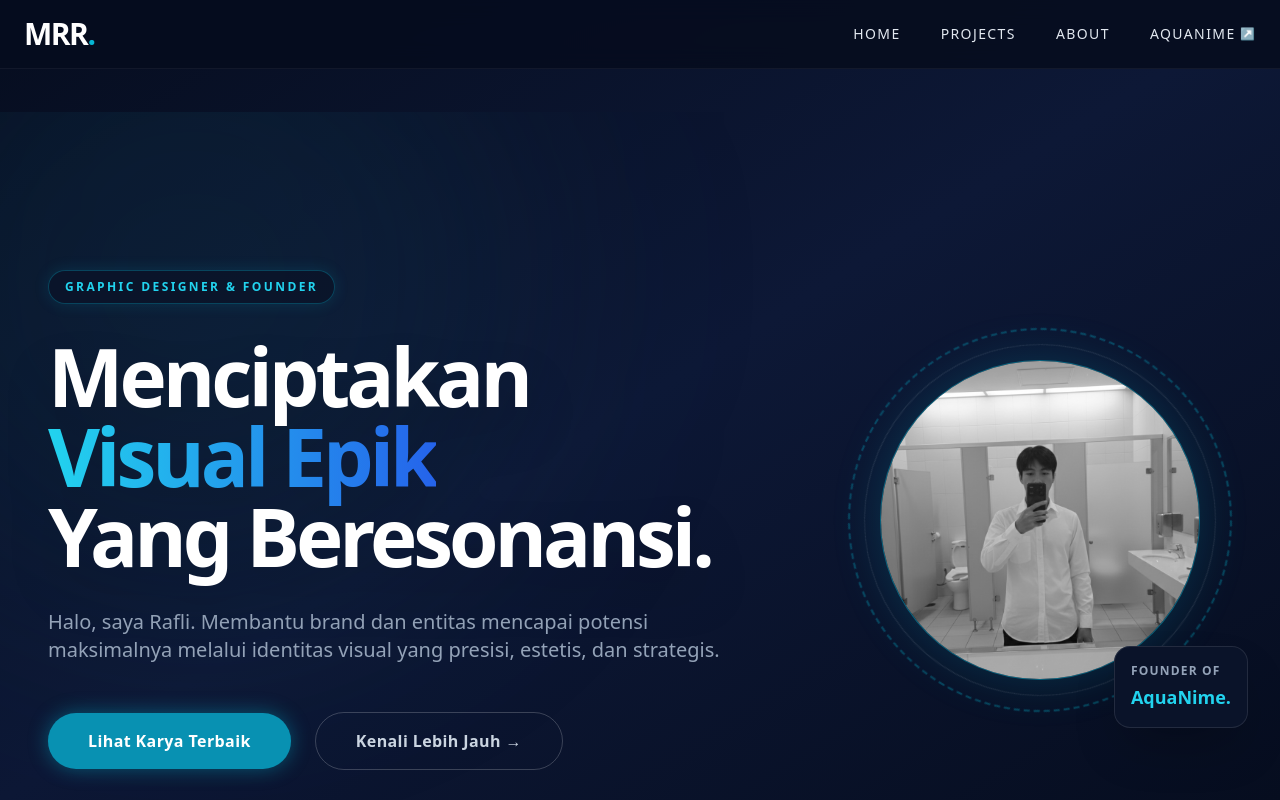
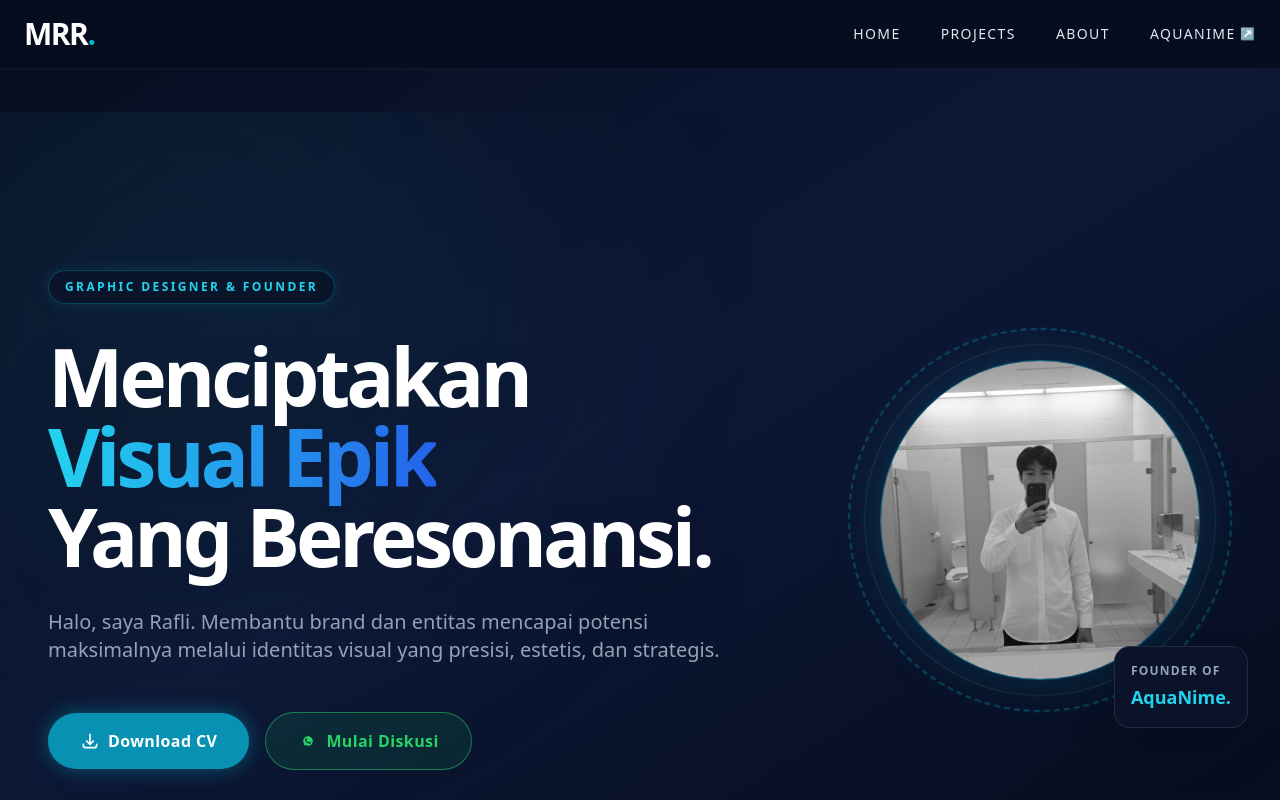
Before and after one commit to Rafli161102/CV-MRR, a Next.js app: page / in a window 1280 px wide. Shown: the top 800 px of the page. Built offline with nearby package versions, Linux system fonts and the light colour scheme.

Commit message:
Update page.jsx

```diff
--- a/src/app/page.jsx
+++ b/src/app/page.jsx
@@ -4,30 +4,26 @@ import Link from 'next/link';
 import { PROJECT_LIST } from '../data/store';
 
 export default function Home() {
-  // Mengambil 3 karya pertama dari store.js untuk dipajang di Beranda
   const featuredProjects = PROJECT_LIST.slice(0, 3);
+
+  // Ganti dengan nomor WhatsApp aslimu (format: 628...)
+  const whatsappNumber = "6285155020363";
+  const waMessage = "Halo Rafli, saya tertarik dengan portofolio desain Anda dan ingin berdiskusi lebih lanjut.";
 
   return (
     <div className="min-h-screen bg-[#060D1F] text-slate-300 font-sans selection:bg-cyan-500 selection:text-white relative overflow-hidden">
 
-      {/* =========================================================================
-         BACKGROUND CYBER SPACE FX
-         ========================================================================= */}
+      {/* BACKGROUND */}
       <div className="fixed inset-0 bg-gradient-to-br from-[#060D1F] via-[#0D1836] to-[#060D1F] pointer-events-none z-0"></div>
-
-      {/* Orbs Sinar Cyan Melayang */}
       <div className="absolute top-[-10%] left-[-10%] w-[40rem] h-[40rem] bg-cyan-900/20 rounded-full blur-[120px] pointer-events-none z-0"></div>
       <div className="absolute bottom-[-10%] right-[-5%] w-[30rem] h-[30rem] bg-cyan-600/10 rounded-full blur-[100px] pointer-events-none z-0"></div>
 
       <div className="relative z-10 pt-32 pb-32">
         <div className="max-w-7xl mx-auto px-6 lg:px-12">
 
-          {/* =========================================================================
-             HERO SECTION (SAPAAN UTAMA)
-             ========================================================================= */}
+          {/* HERO SECTION */}
           <div className="flex flex-col lg:flex-row items-center justify-between gap-16 lg:gap-8 min-h-[70vh]">
 
-            {/* Bagian Teks (Kiri) */}
             <div className="w-full lg:w-[61.8%] flex flex-col justify-center text-center lg:text-left">
               <div className="inline-block px-4 py-2 bg-[#0A1329]/80 border border-cyan-500/30 rounded-full text-cyan-400 text-xs font-bold tracking-[0.2em] uppercase mb-8 self-center lg:self-start shadow-[0_0_15px_rgba(6,182,212,0.15)]">
                 Graphic Designer & Founder
@@ -45,24 +41,39 @@ export default function Home() {
                 Halo, saya Rafli. Membantu brand dan entitas mencapai potensi maksimalnya melalui identitas visual yang presisi, estetis, dan strategis.
               </p>
 
-              <div className="flex flex-col sm:flex-row items-center gap-6 justify-center lg:justify-start">
-                <Link href="/projects" className="w-full sm:w-auto px-10 py-4 bg-cyan-600 hover:bg-cyan-500 text-white font-bold rounded-full transition-all shadow-[0_0_20px_rgba(6,182,212,0.4)] hover:shadow-[0_0_40px_rgba(6,182,212,0.6)] hover:scale-105 tracking-wide text-center">
-                  Lihat Karya Terbaik
-                </Link>
-                <Link href="/about" className="w-full sm:w-auto px-10 py-4 bg-transparent border border-white/20 hover:border-cyan-400 text-slate-300 hover:text-cyan-400 font-bold rounded-full transition-all tracking-wide text-center group">
-                  Kenali Lebih Jauh <span className="inline-block transition-transform group-hover:translate-x-2">→</span>
-                </Link>
+              {/* TOMBOL CALL TO ACTION (DIPERBARUI) */}
+              <div className="flex flex-col sm:flex-row items-center gap-4 justify-center lg:justify-start">
+
+                {/* Tombol Download CV (Mengarah ke folder public) */}
+                <a
+                  href="/CV_Muhammad_Rafli_Ramadhan.pdf"
+                  download
+                  className="w-full sm:w-auto px-8 py-4 bg-cyan-600 hover:bg-cyan-500 text-white font-bold rounded-full transition-all shadow-[0_0_20px_rgba(6,182,212,0.4)] hover:shadow-[0_0_40px_rgba(6,182,212,0.6)] hover:scale-105 tracking-wide text-center flex justify-center items-center gap-2"
+                >
+                  <svg xmlns="http://www.w3.org/2000/svg" className="h-5 w-5" fill="none" viewBox="0 0 24 24" stroke="currentColor"><path strokeLinecap="round" strokeLinejoin="round" strokeWidth={2} d="M4 16v1a3 3 0 003 3h10a3 3 0 003-3v-1m-4-4l-4 4m0 0l-4-4m4 4V4" /></svg>
+                  Download CV
+                </a>
+
+                {/* Tombol Hubungi WhatsApp */}
+                <a
+                  href={`https://wa.me/${whatsappNumber}?text=${encodeURIComponent(waMessage)}`}
+                  target="_blank"
+                  rel="noopener noreferrer"
+                  className="w-full sm:w-auto px-8 py-4 bg-[#25D366]/10 border border-[#25D366]/50 hover:bg-[#25D366] hover:text-white text-[#25D366] font-bold rounded-full transition-all tracking-wide text-center group flex justify-center items-center gap-2"
+                >
+                  <svg xmlns="http://www.w3.org/2000/svg" className="h-5 w-5" viewBox="0 0 24 24" fill="currentColor"><path d="M12.031 6.172c-3.181 0-5.767 2.586-5.768 5.766-.001 1.298.38 2.27 1.019 3.287l-.582 2.128 2.182-.573c.978.58 1.911.928 3.145.929 3.178 0 5.767-2.587 5.768-5.766.001-3.187-2.575-5.77-5.764-5.771zm3.392 8.244c-.144.405-.837.774-1.17.824-.299.045-.677.063-1.092-.069-.252-.08-.575-.187-.988-.365-1.739-.751-2.874-2.502-2.961-2.617-.087-.116-.708-.94-.708-1.793s.448-1.273.607-1.446c.159-.173.346-.217.462-.217l.332.006c.106.005.249-.04.39.298.144.347.491 1.2.534 1.287.043.087.072.188.014.304-.058.116-.087.188-.173.289l-.26.304c-.087.086-.177.18-.076.354.101.174.449.741.964 1.201.662.591 1.221.774 1.394.86s.274.072.376-.043c.101-.116.433-.506.549-.68.116-.173.231-.145.39-.087s1.011.477 1.184.564.289.13.332.202c.045.072.045.419-.1.824z"/></svg>
+                  Mulai Diskusi
+                </a>
+
               </div>
             </div>
 
-            {/* Bagian Visual (Kanan) - Golden Ratio Frame */}
-            <div className="w-full lg:w-[38.2%] flex justify-center lg:justify-end relative">
+            {/* Bagian Visual Frame */}
+            <div className="w-full lg:w-[38.2%] flex justify-center lg:justify-end relative mt-12 lg:mt-0">
               <div className="relative w-72 h-72 sm:w-96 sm:h-96">
-                {/* Efek Bingkai Cyber Melayang */}
                 <div className="absolute inset-0 border-2 border-cyan-500/30 rounded-full animate-[spin_10s_linear_infinite] border-dashed"></div>
                 <div className="absolute inset-4 border border-white/10 rounded-full animate-[spin_15s_linear_infinite_reverse]"></div>
 
-                {/* Foto Profil Utama */}
                 <div className="absolute inset-8 rounded-full overflow-hidden bg-[#0A1329] border border-cyan-500/50 shadow-[0_0_50px_rgba(6,182,212,0.2)]">
                   {/* eslint-disable-next-line @next/next/no-img-element */}
                   <img
@@ -73,7 +84,6 @@ export default function Home() {
                   />
                 </div>
 
-                {/* Lencana AquaNime */}
                 <div className="absolute -bottom-4 -right-4 bg-[#0A1329] p-4 rounded-2xl border border-white/10 shadow-2xl backdrop-blur-md">
                   <div className="text-xs font-bold text-slate-400 uppercase tracking-widest mb-1">Founder of</div>
                   <div className="text-lg font-black text-cyan-400">AquaNime.</div>
@@ -83,9 +93,7 @@ export default function Home() {
 
           </div>
 
-          {/* =========================================================================
-             SEKILAS KARYA (FEATURED PROJECTS)
-             ========================================================================= */}
+          {/* FEATURED PROJECTS */}
           <div className="mt-40 pt-20 border-t border-white/5">
             <div className="flex flex-col sm:flex-row justify-between items-end mb-16 gap-6">
               <div>
```
